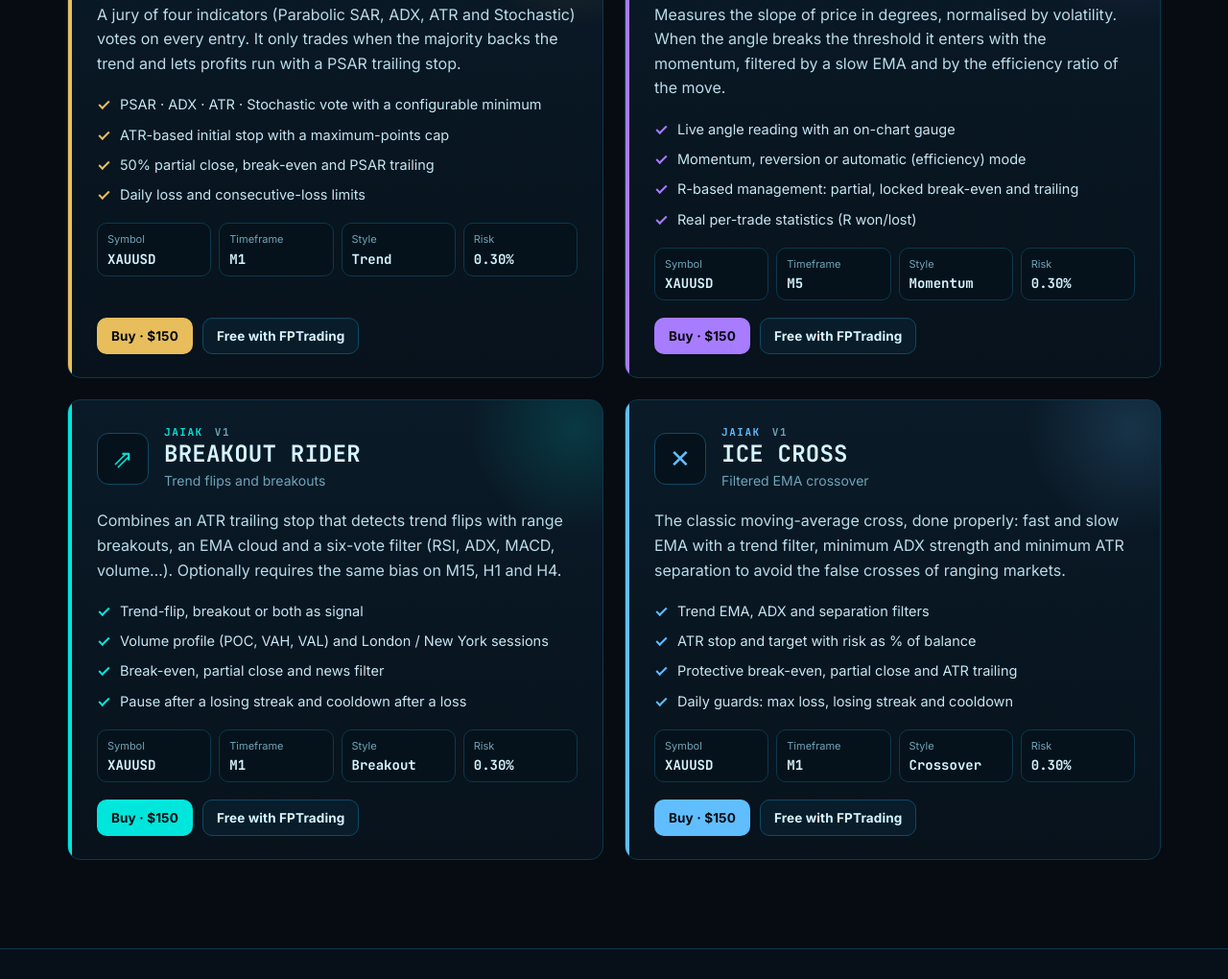
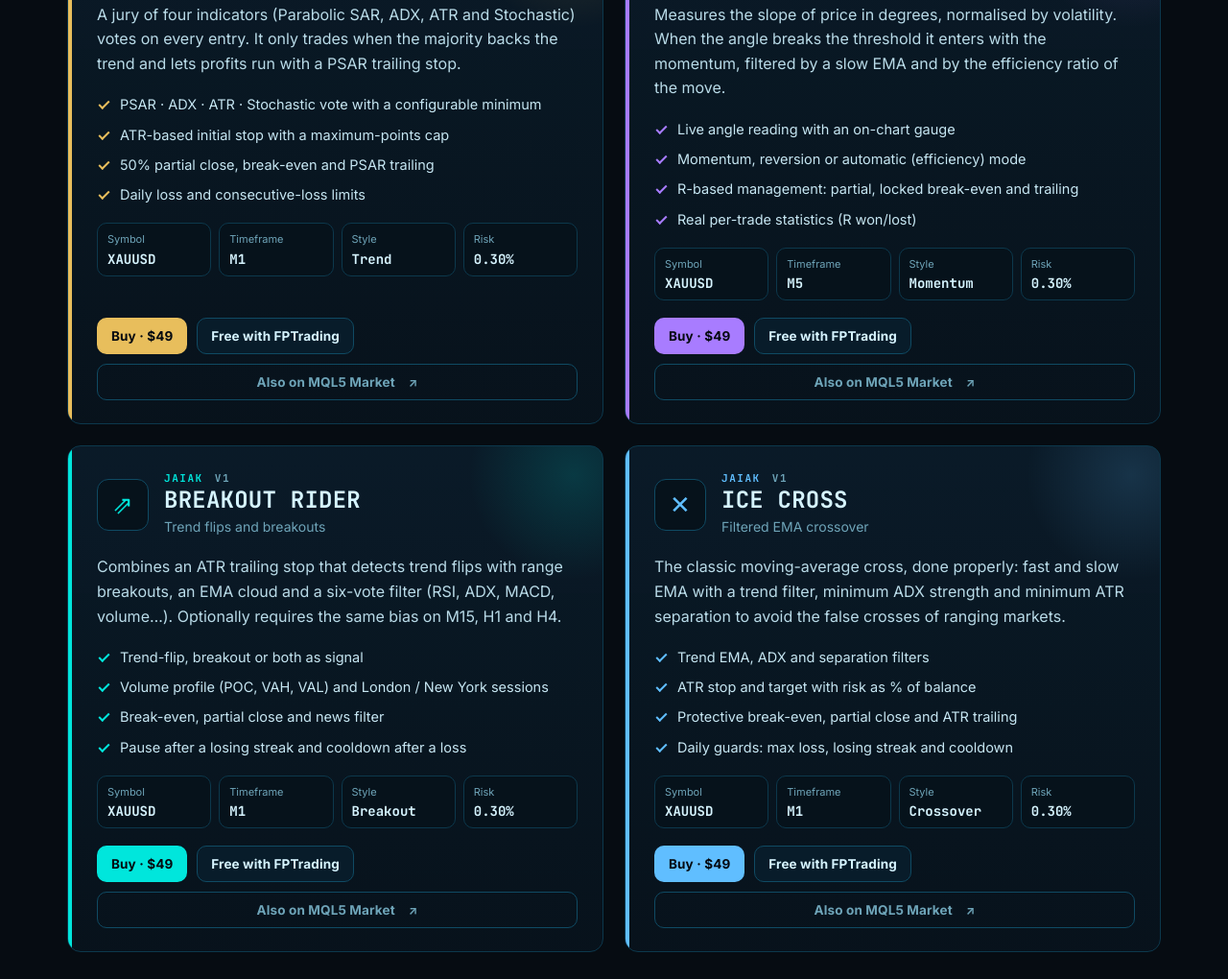
Before and after one commit to JackzMaertens/bestglobalbroker, a plain HTML site: page index.html in a window 1280 px wide. Shown: the part 1280-2300 px from the top of the page at 96% size. Drawn offline with Linux system fonts and the light colour scheme.

Commit message:
Price $49, add 'Also on MQL5 Market' buttons, clear old $150 crypto links
Co-Authored-By: Claude Opus 5.5 <noreply@anthropic.com>
Claude-Session: https://claude.ai/code/session_019ddELBzFjdqUUo8kfWymxw

```diff
--- a/index.html
+++ b/index.html
@@ -5,7 +5,7 @@
   <meta name="viewport" content="width=device-width, initial-scale=1, viewport-fit=cover">
   <meta http-equiv="X-UA-Compatible" content="IE=edge">
   <title>JAIAK V1 · Expert Advisors MT5 para XAUUSD (oro) | BestGlobalBroker.com</title>
-  <meta name="description" content="4 Expert Advisors JAIAK V1 para MetaTrader 5 en XAUUSD: TREND JURY, ANGLE SHIFT, BREAKOUT RIDER e ICE CROSS. Validados con ticks reales. $150 pago único o gratis con cuenta FPTrading.">
+  <meta name="description" content="4 Expert Advisors JAIAK V1 para MetaTrader 5 en XAUUSD: TREND JURY, ANGLE SHIFT, BREAKOUT RIDER e ICE CROSS. Validados con ticks reales. $49 pago único (también en MQL5 Market) o gratis con cuenta FPTrading.">
   <meta name="robots" content="index, follow, max-image-preview:large">
   <meta name="theme-color" content="#060c12">
   <meta name="color-scheme" content="dark">
@@ -86,7 +86,7 @@
    "url": "https://bestglobalbroker.com/#ea-jury",
    "offers": {
     "@type": "Offer",
-    "price": "150.00",
+    "price": "49.00",
     "priceCurrency": "USD",
     "availability": "https://schema.org/InStock",
     "url": "https://bestglobalbroker.com/#ea-jury"
@@ -107,7 +107,7 @@
    "url": "https://bestglobalbroker.com/#ea-angle",
    "offers": {
     "@type": "Offer",
-    "price": "150.00",
+    "price": "49.00",
     "priceCurrency": "USD",
     "availability": "https://schema.org/InStock",
     "url": "https://bestglobalbroker.com/#ea-angle"
@@ -128,7 +128,7 @@
    "url": "https://bestglobalbroker.com/#ea-rider",
    "offers": {
     "@type": "Offer",
-    "price": "150.00",
+    "price": "49.00",
     "priceCurrency": "USD",
     "availability": "https://schema.org/InStock",
     "url": "https://bestglobalbroker.com/#ea-rider"
@@ -149,7 +149,7 @@
    "url": "https://bestglobalbroker.com/#ea-ice",
    "offers": {
     "@type": "Offer",
-    "price": "150.00",
+    "price": "49.00",
     "priceCurrency": "USD",
     "availability": "https://schema.org/InStock",
     "url": "https://bestglobalbroker.com/#ea-ice"
@@ -362,8 +362,9 @@
               <div><dt data-i18n="spec_risk">Riesgo</dt><dd>0.30%</dd></div>
             </dl>
             <div class="card-act">
-              <a class="btn btn-acc btn-sm" href="#solicitud" data-buy="jury"><span data-i18n="btn_buy">Comprar · $150</span></a>
+              <a class="btn btn-acc btn-sm" href="#solicitud" data-buy="jury"><span data-i18n="btn_buy">Comprar · $49</span></a>
               <a class="btn btn-ghost btn-sm" href="#precios"><span data-i18n="btn_free">Gratis con FPTrading</span></a>
+              <a class="btn btn-mql5 btn-sm" href="https://www.mql5.com/en/market/product/209857" target="_blank" rel="noopener"><span data-i18n="btn_mql5">También en MQL5 Market</span></a>
             </div>
           </article>
           <article class="card acc-angle reveal" id="ea-angle">
@@ -387,8 +388,9 @@
               <div><dt data-i18n="spec_risk">Riesgo</dt><dd>0.30%</dd></div>
             </dl>
             <div class="card-act">
-              <a class="btn btn-acc btn-sm" href="#solicitud" data-buy="angle"><span data-i18n="btn_buy">Comprar · $150</span></a>
+              <a class="btn btn-acc btn-sm" href="#solicitud" data-buy="angle"><span data-i18n="btn_buy">Comprar · $49</span></a>
               <a class="btn btn-ghost btn-sm" href="#precios"><span data-i18n="btn_free">Gratis con FPTrading</span></a>
+              <a class="btn btn-mql5 btn-sm" href="https://www.mql5.com/en/market/product/209859" target="_blank" rel="noopener"><span data-i18n="btn_mql5">También en MQL5 Market</span></a>
             </div>
           </article>
           <article class="card acc-rider reveal" id="ea-rider">
@@ -412,8 +414,9 @@
               <div><dt data-i18n="spec_risk">Riesgo</dt><dd>0.30%</dd></div>
             </dl>
             <div class="card-act">
-              <a class="btn btn-acc btn-sm" href="#solicitud" data-buy="rider"><span data-i18n="btn_buy">Comprar · $150</span></a>
+              <a class="btn btn-acc btn-sm" href="#solicitud" data-buy="rider"><span data-i18n="btn_buy">Comprar · $49</span></a>
               <a class="btn btn-ghost btn-sm" href="#precios"><span data-i18n="btn_free">Gratis con FPTrading</span></a>
+              <a class="btn btn-mql5 btn-sm" href="https://www.mql5.com/en/market/product/209860" target="_blank" rel="noopener"><span data-i18n="btn_mql5">También en MQL5 Market</span></a>
             </div>
           </article>
           <article class="card acc-ice reveal" id="ea-ice">
@@ -437,8 +440,9 @@
               <div><dt data-i18n="spec_risk">Riesgo</dt><dd>0.30%</dd></div>
             </dl>
             <div class="card-act">
-              <a class="btn btn-acc btn-sm" href="#solicitud" data-buy="ice"><span data-i18n="btn_buy">Comprar · $150</span></a>
+              <a class="btn btn-acc btn-sm" href="#solicitud" data-buy="ice"><span data-i18n="btn_buy">Comprar · $49</span></a>
               <a class="btn btn-ghost btn-sm" href="#precios"><span data-i18n="btn_free">Gratis con FPTrading</span></a>
+              <a class="btn btn-mql5 btn-sm" href="https://www.mql5.com/en/market/product/209861" target="_blank" rel="noopener"><span data-i18n="btn_mql5">También en MQL5 Market</span></a>
             </div>
           </article>
         </div>
@@ -502,7 +506,7 @@
           </article>
           <article class="plan">
             <h3 data-i18n="plan2_name">Licencia individual</h3>
-            <div class="price"><b data-i18n="plan2_price">$150</b><span data-i18n="plan2_per">por EA · pago único</span></div>
+            <div class="price"><b data-i18n="plan2_price">$49</b><span data-i18n="plan2_per">por EA · pago único</span></div>
             <p data-i18n="plan2_desc">¿Prefieres tu broker actual? Compra el EA que quieras pagando con stablecoins y recibe el archivo con tu clave de licencia.</p>
             <ul class="ticks">
               <li data-i18n="plan2_f1">Licencia de por vida del EA elegido</li><li data-i18n="plan2_f2">Pago en USDT o USDC (varias redes)</li>
@@ -527,7 +531,7 @@
           <div class="path">
             <h3 data-i18n="dl_a_title">Compra con USDT / USDC</h3>
             <ol>
-              <li data-i18n="dl_a1">Elige el EA y pulsa «Comprar»: pagas $150 en USDT o USDC.</li><li data-i18n="dl_a2">Envíanos en el formulario el ID del pago y tu número de cuenta MT5.</li>
+              <li data-i18n="dl_a1">Elige el EA y pulsa «Comprar»: pagas $49 en USDT o USDC.</li><li data-i18n="dl_a2">Envíanos en el formulario el ID del pago y tu número de cuenta MT5.</li>
               <li data-i18n="dl_a3">Recibes por email tu enlace de descarga privado y tu clave de licencia.</li><li data-i18n="dl_a4">Copia el .ex5, carga el .set y pega la clave en «Licence key».</li>
             </ol>
             <p class="nocrypto" data-i18n="nocrypto">¿No puedes pagar en cripto? <a href="https://wa.me/34620987016?text=Hola%2C%20quiero%20comprar%20un%20EA%20JAIAK%20V1%20pero%20no%20puedo%20pagar%20en%20cripto" target="_blank" rel="noopener">Escríbenos por WhatsApp</a> y buscamos otra forma de pago.</p>
--- a/script.js
+++ b/script.js
@@ -4,17 +4,17 @@
 
   /* ------------------------------------------------------------------
      CHECKOUT LINKS (USDT / USDC)
-     Paste here the crypto payment link of each EA ($150) from your
+     Paste here the crypto payment link of each EA ($49) from your
      gateway (e.g. NOWPayments payment link / invoice). The "Buy" button
      opens it in a new tab and also prepares the form, where the buyer
      sends the payment ID + MT5 account number. While a link is empty,
      "Buy" only opens the form with that EA pre-filled.
      ------------------------------------------------------------------ */
   var CHECKOUT = {
-    jury:  "https://nowpayments.io/payment/?iid=4437725295",
-    angle: "https://nowpayments.io/payment/?iid=5366102037",
-    rider: "https://nowpayments.io/payment/?iid=5843197917",
-    ice:   "https://nowpayments.io/payment/?iid=5924352728"
+    jury:  "",
+    angle: "",
+    rider: "",
+    ice:   ""
   };
   var FORM_ENDPOINT = "https://formsubmit.co/ajax/jackzmaertens@gmail.com";
 
--- a/style.css
+++ b/style.css
@@ -338,3 +338,7 @@ body.lock { overflow: hidden; }
 
 .nocrypto { margin: 14px 0 0; font-size: 13px; color: var(--muted); text-align: center; }
 .nocrypto a { color: var(--up); text-decoration: underline; text-underline-offset: 3px; }
+
+.btn-mql5 { flex-basis: 100%; justify-content: center; background: transparent; border-color: var(--line-2); color: var(--muted); }
+.btn-mql5::after { content: "\2197"; margin-left: 6px; font-size: .9em; }
+.btn-mql5:hover { border-color: var(--acc, var(--cyan)); color: var(--text); }
--- a/translations.js
+++ b/translations.js
@@ -18,9 +18,10 @@ window.translations = {
   "brk_desc": "Es el broker con el que desarrollamos y probamos los EAs: los resultados de las pruebas usan sus datos reales.",
   "brk_eyebrow": "BROKER ASOCIADO",
   "brk_title": "¿Por qué FPTrading?",
-  "btn_buy": "Comprar · $150",
+  "btn_buy": "Comprar · $49",
   "btn_free": "Gratis con FPTrading",
-  "dl_a1": "Elige el EA y pulsa «Comprar»: pagas $150 en USDT o USDC.",
+  "btn_mql5": "También en MQL5 Market",
+  "dl_a1": "Elige el EA y pulsa «Comprar»: pagas $49 en USDT o USDC.",
   "dl_a2": "Envíanos en el formulario el ID del pago y tu número de cuenta MT5.",
   "dl_a3": "Recibes por email tu enlace de descarga privado y tu clave de licencia.",
   "dl_a4": "Copia el .ex5, carga el .set y pega la clave en «Licence key».",
@@ -174,7 +175,7 @@ window.translations = {
   "plan2_f4": "Actualizaciones V1.x y soporte directo",
   "plan2_name": "Licencia individual",
   "plan2_per": "por EA · pago único",
-  "plan2_price": "$150",
+  "plan2_price": "$49",
   "price_desc": "Sin suscripciones. Pagas una vez o los consigues gratis operando con nuestro broker asociado.",
   "price_eyebrow": "PRECIOS CLAROS",
   "price_title": "Dos formas de conseguirlos",
@@ -230,9 +231,10 @@ window.translations = {
   "brk_desc": "It is the broker we develop and test the EAs with: the test results use its real data.",
   "brk_eyebrow": "PARTNER BROKER",
   "brk_title": "Why FPTrading?",
-  "btn_buy": "Buy · $150",
+  "btn_buy": "Buy · $49",
   "btn_free": "Free with FPTrading",
-  "dl_a1": "Pick the EA and press \"Buy\": you pay $150 in USDT or USDC.",
+  "btn_mql5": "Also on MQL5 Market",
+  "dl_a1": "Pick the EA and press \"Buy\": you pay $49 in USDT or USDC.",
   "dl_a2": "Send us the payment ID and your MT5 account number in the form.",
   "dl_a3": "You receive your private download link and licence key by email.",
   "dl_a4": "Copy the .ex5, load the .set and paste the key into \"Licence key\".",
@@ -386,7 +388,7 @@ window.translations = {
   "plan2_f4": "V1.x updates and direct support",
   "plan2_name": "Individual licence",
   "plan2_per": "per EA · one-time payment",
-  "plan2_price": "$150",
+  "plan2_price": "$49",
   "price_desc": "No subscriptions. Pay once, or get them free by trading with our partner broker.",
   "price_eyebrow": "CLEAR PRICING",
   "price_title": "Two ways to get them",
```
Also changed, not shown: og-image.png.
